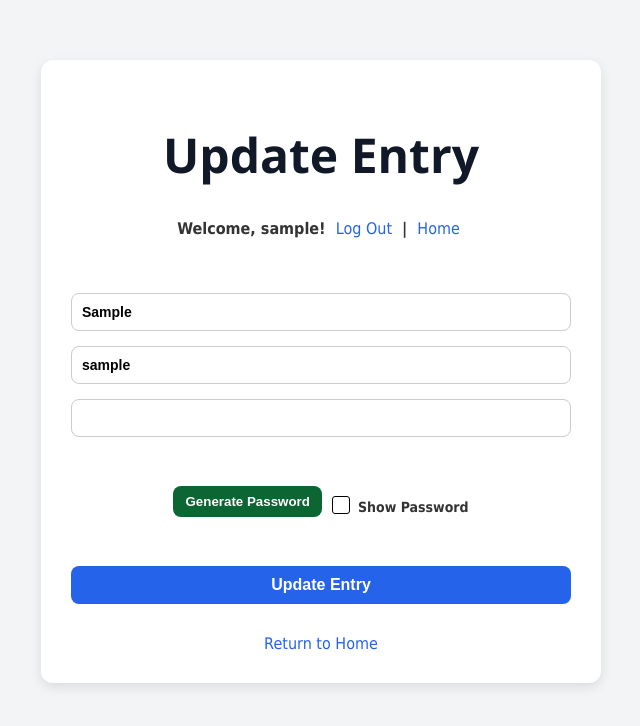
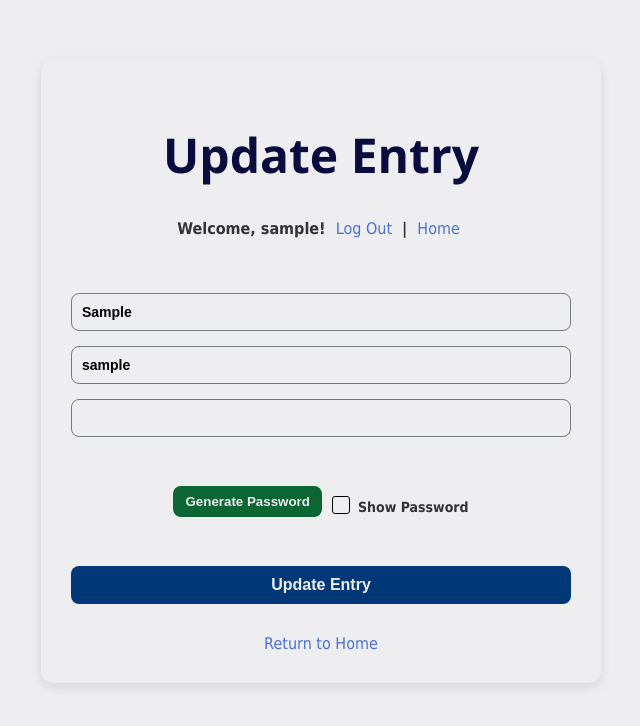
Before and after one commit to Ujjaldeep/PasswordManager, a Flask app: a page that uses templates/update.html in a window 1280 px wide. Shown: the top 726 px of the page, without its empty margins (319-959 px from the left). Run offline with Flask 2, Linux system fonts and the light colour scheme; a user stored in the database is signed in; tables that the repository leaves empty hold one stand-in row (values such as "Sample post").

Commit message:
Changed colours for update

```diff
--- a/static/update.css
+++ b/static/update.css
@@ -1,7 +1,7 @@
 /* static/update.css */
 body {
     font-family: 'Poppins', Tahoma, Geneva, Verdana, sans-serif;
-    background-color: #f3f4f6;
+    background-color: #EEEEF1;
     margin: 0;
     padding: 0;
     color: #333;
@@ -12,7 +12,7 @@ body {
     max-width: 500px;
     margin: 60px auto;
     padding: 30px;
-    background: #fff;
+    background: #EEEEF1;
     border-radius: 12px;
     box-shadow: 0 4px 12px rgba(0, 0, 0, 0.1);
     text-align: center;
@@ -20,14 +20,14 @@ body {
 
 h1 {
     text-align: center;
-    color: #111827;
+    color: #080D3D;
     font-family: 'Segoe UI';
     font-size: 48px;
     font-weight: bold;
 }
 
 a {
-    color: #2563eb;
+    color: #4A71CC;
     text-decoration: none;
     font-weight: 550;
     margin: 0 5px;
@@ -48,15 +48,16 @@ input[type="text"],
 input[type="password"],
 input[type="submit"] {
     padding: 10px;
-    border: 1px solid #ccc;
+    background: #EEEEF1;
+    border: 1px solid #747C82;
     border-radius: 8px;
     font-size: 14px;
     font-weight: 600;
 }
 
 input[type="submit"] {
-    background-color: #2563eb;
-    color: white;
+    background-color: #003776;
+    color: #EEEEF1;
     border: none;
     cursor: pointer;
     transition: background 0.2s ease;
@@ -65,7 +66,7 @@ input[type="submit"] {
 }
 
 input[type="submit"]:hover {
-    background-color: #1e40af;
+    background-color: #4A71CC;
 }
 
 .password-container {
@@ -81,7 +82,7 @@ input[type="submit"]:hover {
     background-color: #0b6634;
     border: none;
     border-radius: 8px;
-    color: white;
+    color: #EEEEF1;
     cursor: pointer;
     font-weight: 600
 }
@@ -113,12 +114,14 @@ input[type="checkbox"] {
     z-index: -1;
   }
 
+  /* Text color for the label */
   input[type="checkbox"]+span {
     cursor: pointer;
     font: 16px sans-serif;
-    color: black;
+    color: inherit;
   }
 
+  /* Checkbox un-checked style */
   input[type="checkbox"]+span:before {
     content: '';
     border: 1px solid rgb(0, 0, 0);
@@ -131,20 +134,31 @@ input[type="checkbox"]+span:before {
     vertical-align: -2px;
   }
 
+  /* Checked checkbox style (in this case the background is green #e7ffba, change this to change the color) */
   input[type="checkbox"]:checked+span:before {
-    background-image: tickbox.svg;
+    /* NOTE: Replace the url with a path to an SVG of a checkmark to get a checkmark icon */
+    background-image: url('https://cdnjs.cloudflare.com/ajax/libs/ionicons/4.5.6/collection/build/ionicons/svg/ios-checkmark.svg');
     background-repeat: no-repeat;
     background-position: center;
+    /* The size of the checkmark icon, you may/may not need this */
     background-size: 25px;
     border-radius: 2px;
     background-color: #bad7ff;
     color: white;
   }
 
+  /* Adding a dotted border around the active tabbed-into checkbox */
   input[type="checkbox"]:focus+span:before,
   input[type="checkbox"]:not(:disabled)+span:hover:before {
+    /* Visible in the full-color space */
     box-shadow: 0px 0px 0px 2px rgba(0, 150, 255, 1);
-    outline-color: transparent;
+
+    /* Visible in Windows high-contrast themes
+       box-shadow will be hidden in these modes and
+       transparency will not be hidden in high-contrast
+       thus box-shadow will not show but the outline will
+       providing accessibility */
+    outline-color: transparent; /*switch to transparent*/
     outline-width: 2px;
     outline-style: dotted;
     }
```
Lines whose indentation alone changed are shown as unchanged.
